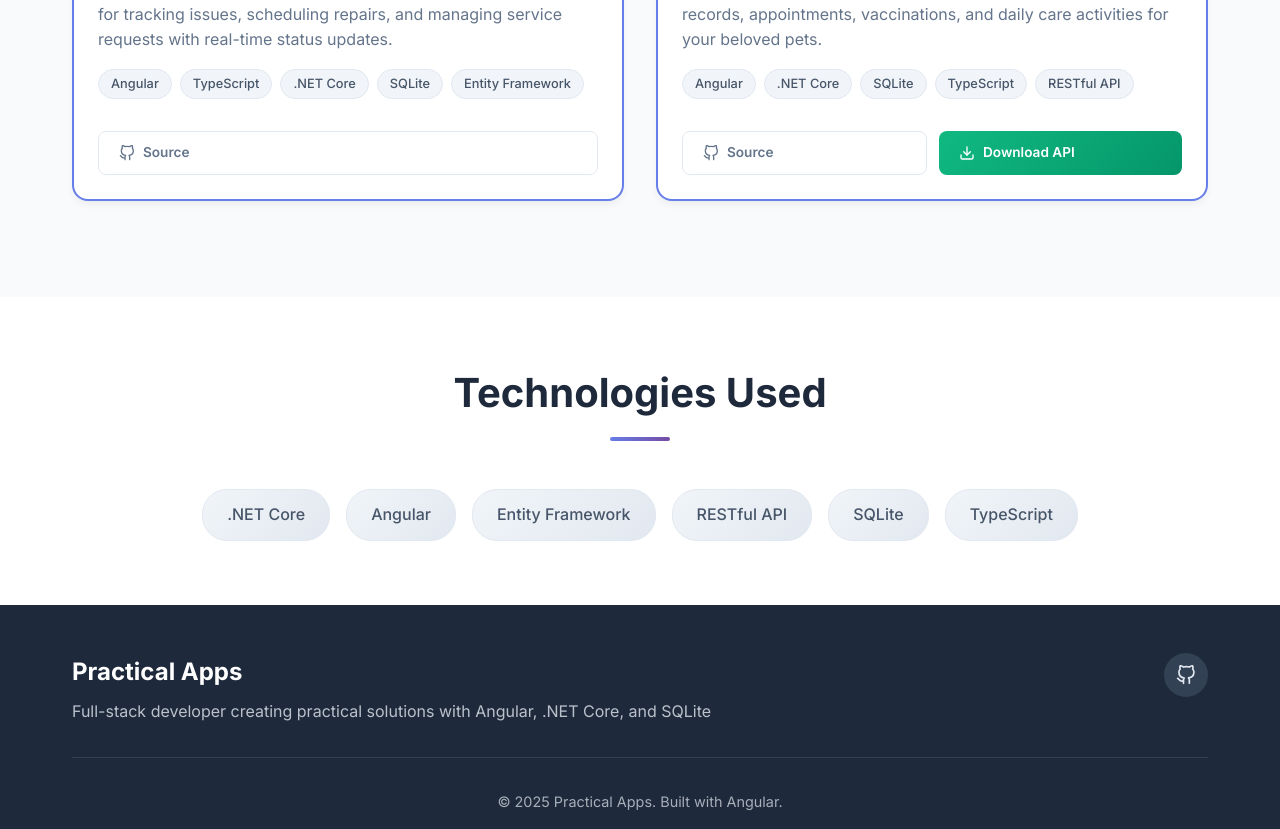
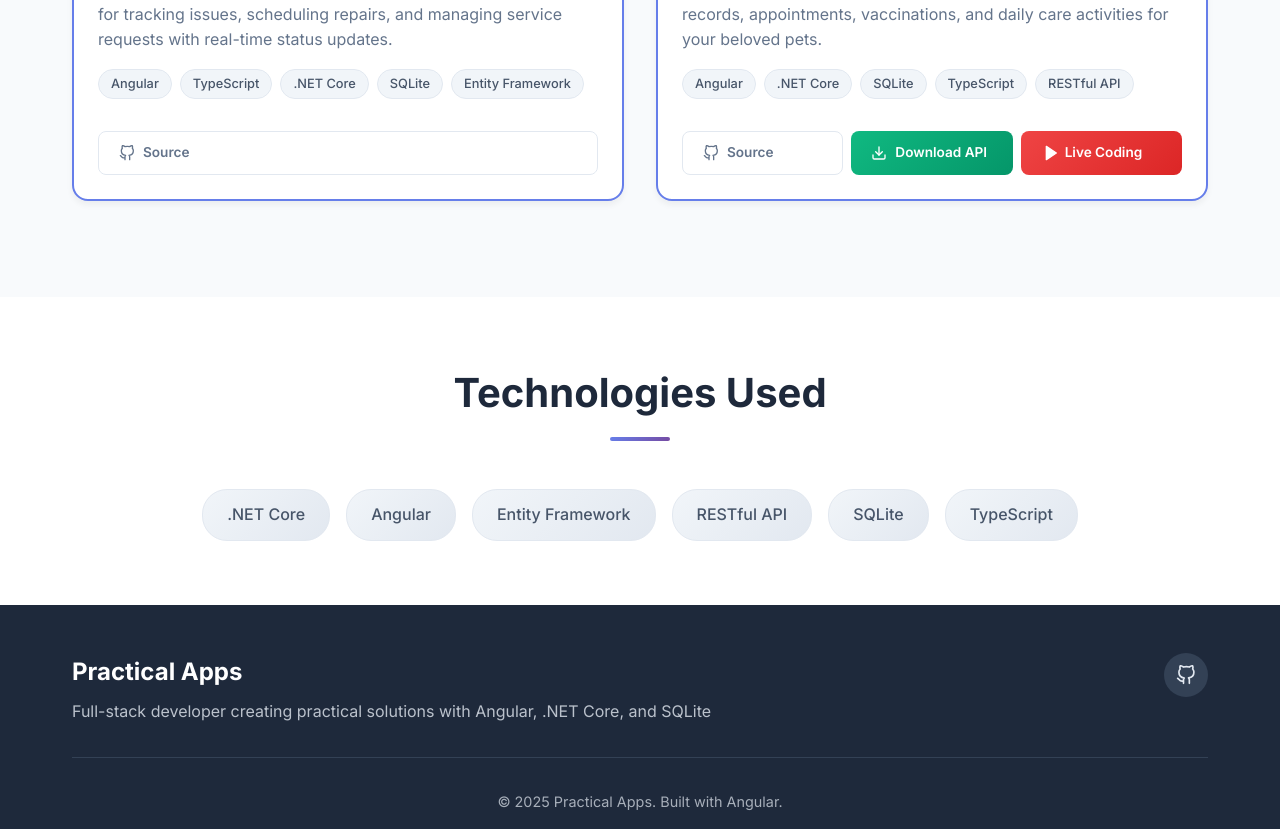
Before and after one commit to jzon-03/practical-apps, an Angular app: page / in a window 1280 px wide. Shown: the part 986-1815 px from the top of the page. Built offline with nearby package versions, Linux system fonts and the light colour scheme.

Commit message:
Add YouTube live coding video link to PetNess app with red video button

```diff
--- a/src/app/app.html
+++ b/src/app/app.html
@@ -207,6 +207,26 @@
                     Download API
                   </a>
                 }
+                @if (app.videoUrl) {
+                  <a
+                    [href]="app.videoUrl"
+                    class="btn btn-video"
+                    target="_blank"
+                    rel="noopener"
+                  >
+                    <svg width="16" height="16" viewBox="0 0 24 24" fill="none">
+                      <polygon
+                        points="23,12 8,22 8,2"
+                        stroke="currentColor"
+                        stroke-width="2"
+                        stroke-linecap="round"
+                        stroke-linejoin="round"
+                        fill="currentColor"
+                      />
+                    </svg>
+                    Live Coding
+                  </a>
+                }
               </div>
             </div>
           </div>
--- a/src/app/app.scss
+++ b/src/app/app.scss
@@ -280,16 +280,17 @@
 }
 
 .app-links {
-  display: flex;
-  gap: 0.75rem;
-  flex-wrap: wrap;
+  display: grid;
+  grid-template-columns: repeat(auto-fit, minmax(120px, 1fr));
+  gap: 0.5rem;
 
   @media (max-width: 768px) {
+    grid-template-columns: repeat(2, 1fr);
     gap: 0.5rem;
   }
 
   @media (max-width: 480px) {
-    flex-direction: column;
+    grid-template-columns: 1fr;
     gap: 0.75rem;
   }
 }
@@ -345,6 +346,17 @@
       background: linear-gradient(135deg, #059669 0%, #047857 100%);
       transform: translateY(-1px);
       box-shadow: 0 4px 12px rgba(16, 185, 129, 0.4);
+    }
+  }
+
+  &.btn-video {
+    background: linear-gradient(135deg, #ef4444 0%, #dc2626 100%);
+    color: white;
+
+    &:hover {
+      background: linear-gradient(135deg, #dc2626 0%, #b91c1c 100%);
+      transform: translateY(-1px);
+      box-shadow: 0 4px 12px rgba(239, 68, 68, 0.4);
     }
   }
 
--- a/src/app/app.ts
+++ b/src/app/app.ts
@@ -8,6 +8,7 @@ interface AppInfo {
   demoUrl?: string;
   githubUrl?: string;
   downloadUrl?: string;
+  videoUrl?: string;
   featured?: boolean;
   iconColor: string;
 }
@@ -41,6 +42,7 @@ export class App {
       demoUrl: '', //https://jzon-03.github.io/petness/
       githubUrl: 'https://github.com/jzon-03/petness',
       downloadUrl: './PetNessAPI.zip',
+      videoUrl: 'https://www.youtube.com/watch?v=GqWF0Kc0nYo',
       featured: true,
       iconColor: 'linear-gradient(135deg, #f093fb 0%, #f5576c 100%)'
     }
```
Also changed, not shown: 1 other file (tests, documents, lock files or other folders).
